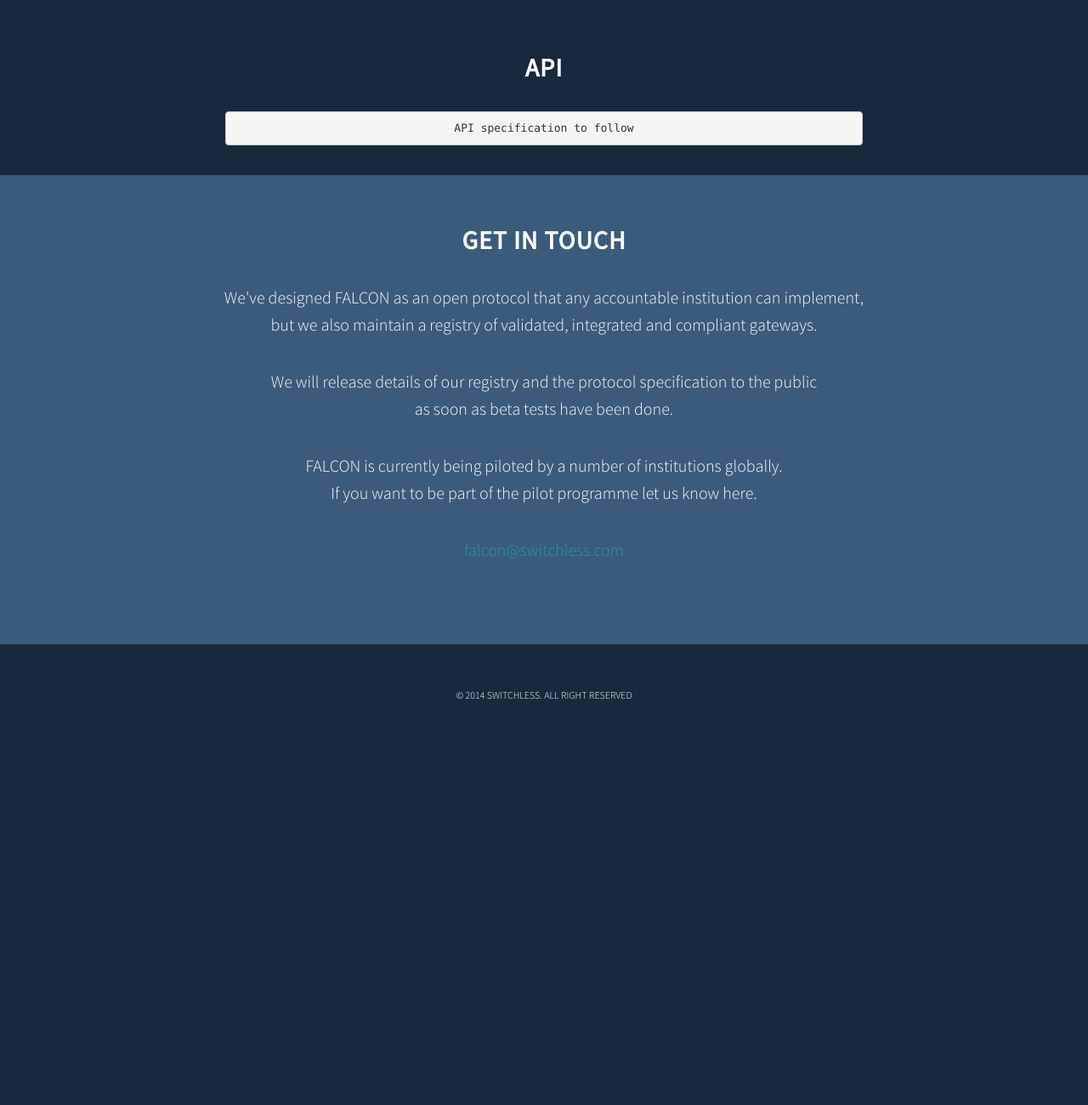
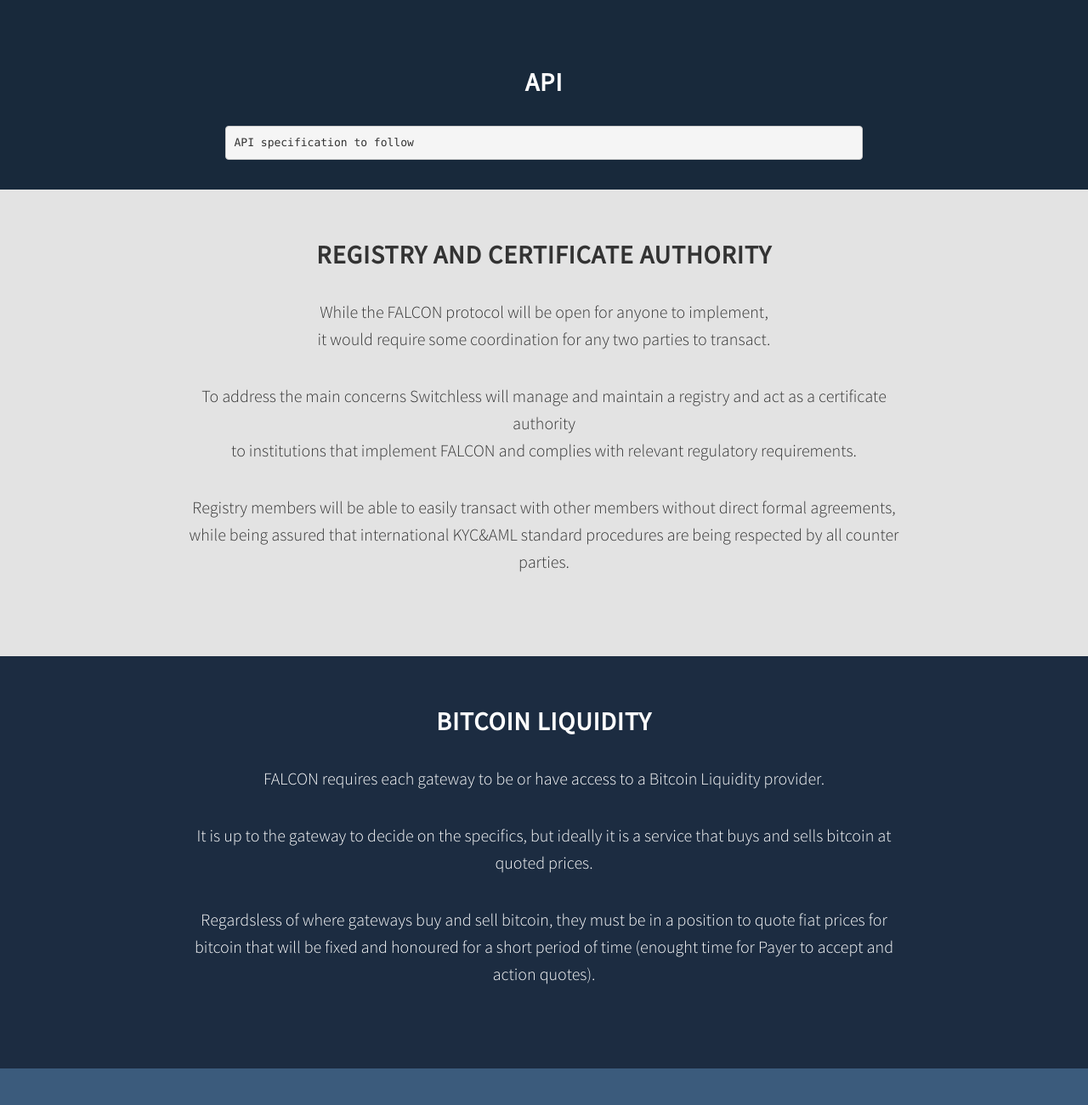
Before and after one commit to FalconProtocol/falcon, a plain HTML site: page index.html in a window 1280 px wide. Shown: the part 1400-2700 px from the top of the page at 85% size. Before the commit the page ends 2277 px from the top, so only its background shows below. Drawn offline with nearby package versions, Linux system fonts and the light colour scheme.

Commit message:
further text

```diff
--- a/falcon/css/falcon.css
+++ b/falcon/css/falcon.css
@@ -70,6 +70,11 @@ p {
     margin: 0 0 25px;
     font-size: 18px;
     line-height: 1.5;
+}
+
+img.logo {
+    width: 30px;
+    height: 30px;
 }
 
 @media(min-width:767px) {
@@ -312,7 +317,20 @@ a:focus {
     width: 100%;
     padding: 60px 0;
     background-color: #3B5B7C;
-    /*background: url(../img/contact-bg.jpg) no-repeat bottom center scroll;*/
+}
+
+#liquidity {
+    width: 100%;
+    padding: 60px 0;
+    background-color: #1C2C41;
+    color: #fff;
+}
+
+#ca {
+    width: 100%;
+    padding: 60px 0;
+    background-color: #e3e3e3;
+    color: #333;
 }
 
 @media(min-width:767px) {
--- a/index.html
+++ b/index.html
@@ -9,11 +9,11 @@
     <meta name="description" content="Falcon is a currency transfer protocol using bitcoin as a cryptocurrency conduit.">
     <meta name="author" content="Switchless">
 
-    <meta property="og:image" content="/images/logo.png" />
+    <meta property="og:image" content="falcon/img/icon.png" />
     <meta property="og:title" content="FALCON" />
     <meta property="og:description" content="FALCON is a currency transfer protocol using bitcoin as a cryptocurrency conduit." />
 
-    <link rel="shortcut icon" href="/falcon/img/favicon.png">
+    <link rel="shortcut icon" href="falcon/img/favicon.png">
 
     <title>FALCON - Currency Transfer Protocol</title>
 
@@ -47,7 +47,7 @@
                     <i class="fa fa-bars"></i>
                 </button>
 
-                <img src='falcon/img/icon.png'/> <span class="light">FALCON</span>
+                <img src='falcon/img/icon.png'/>
 
 
             </div>
@@ -64,6 +64,9 @@
                     </li>
                     <li>
                         <a class="page-scroll" href="#api">API</a>
+                    </li>
+                    <li>
+                        <a class="page-scroll" href="#ca">Registry</a>
                     </li>
                     <li>
                         <a class="page-scroll" href="#contact">Contact</a>
@@ -84,7 +87,7 @@
             <div class="container">
                 <div class="row">
                     <div class="col-md-12">
-                        <img src='falcon/img/icon.png'/>
+                        <img src='falcon/img/icon.png' class="logo"/>
                         <h1 class="intro-text">FALCON</h1>
                         <h3 class="brand-heading">THE FUTURE OF MOVING MONEY</h3>
                         <p>CRYPTOCURRENCY TRANSFER PROTOCOL</p>
@@ -106,8 +109,12 @@
                 <h2>Roles</h2>
                 <table class='table'>
                   <tr>
+                    <th>Gateway</th>
+                    <td> an accountable institution that implements the FALCON protocol <td>
+                  </tr>
+                  <tr>
                     <th>Sender</th>
-                    <td> an accountable institution that implements falcon protocol to allow its clients (<strong>payers</strong>) to send money<td>
+                    <td> a <strong>gateway</strong> that allow its clients (<strong>payers</strong>) to send money<td>
                   </tr>
                   <tr>
                     <th>Payer</th>
@@ -115,7 +122,7 @@
                   </tr>
                   <tr>
                     <th>Receiver</th>
-                    <td> an accountable institution that implements falcon protocol to allow its clients (<strong>beneficiaries</strong>) to receive money<td>
+                    <td> a <strong>gateway</strong> that allow its clients (<strong>beneficiaries</strong>) to receive money<td>
                   </tr>
                   <tr>
                     <th>Benficiary</th>
@@ -123,7 +130,7 @@
                   </tr>
                   <tr>
                     <th>Liquidity Provider</th>
-                    <td>a service that buys Bitcoin from <strong>Receiver</strong> and sells Bitcoin to <strong>Sender</strong> at quoted prices and volumes.<br/> Could be different providers.</td>
+                    <td>a service that buys Bitcoin from <strong>Receiver</strong> and sells Bitcoin to <strong>Sender</strong> at quoted prices and volumes</td>
                   </tr>
                 </table>
 
@@ -133,12 +140,11 @@
     </section>
 
 
-    <!-- About Section -->
     <section id="api" class="container content-section text-center">
         <div class="row">
             <div class="col-lg-8 col-lg-offset-2">
                 <h2>API</h2>
-                <div class='light'>
+                <div class='light text-left'>
 <pre>
 API specification to follow
 </pre>
@@ -148,6 +154,38 @@ API specification to follow
             </div>
         </div>
     </section>
+
+
+    <section id="ca" class="container content-section text-center">
+        <div class="row">
+            <div class="col-lg-8 col-lg-offset-2">
+                <h2>Registry and Certificate Authority</h2>
+                <div class='light'>
+                  <p>While the FALCON protocol will be open for anyone to implement,<br/> it would require some coordination for any two parties to transact.</p>
+                  <p>To address the main concerns Switchless will manage and maintain a registry and act as a certificate authority<br/> to institutions that implement FALCON and complies with relevant regulatory requirements.</p>
+                  <p>Registry members will be able to easily transact with other members without direct formal agreements, while being assured that international KYC&AML standard procedures are being respected by all counter parties.</p>
+
+                </div>
+
+            </div>
+        </div>
+    </section>
+
+
+    <section id="liquidity" class="container content-section text-center">
+        <div class="row">
+            <div class="col-lg-8 col-lg-offset-2">
+                <h2>Bitcoin Liquidity</h2>
+                <div class='light'>
+                  <p>FALCON requires each gateway to be or have access to a Bitcoin Liquidity provider.</p>
+                  <p>It is up to the gateway to decide on the specifics, but ideally it is a service that buys and sells bitcoin at quoted prices.</p>
+                  <p>Regardsless of where gateways buy and sell bitcoin, they must be in a position to quote fiat prices for bitcoin that will be fixed and honoured for a short period of time (enought time for Payer to accept and action quotes).</p>
+                </div>
+
+            </div>
+        </div>
+    </section>
+
 
 
     <!-- Contact Section -->
```
